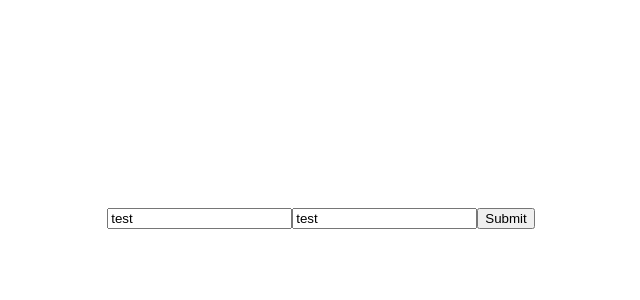
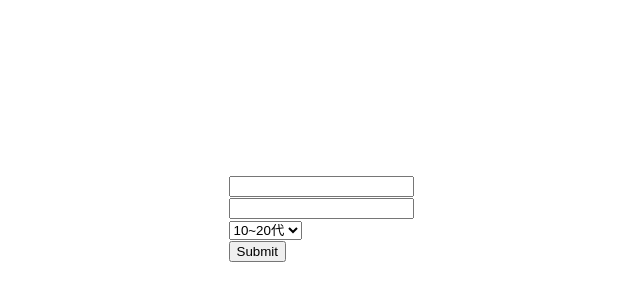
Before and after one commit to masashi49/reacthookform, a Next.js app in the folder sample-app/: page / in a window 1280 px wide. Shown: the part 182-482 px from the top of the page, without its empty margins (319-959 px from the left). Built offline with nearby package versions, Linux system fonts and the light colour scheme.

Commit message:
そう復習

```diff
--- a/sample-app/features/components/Form.tsx
+++ b/sample-app/features/components/Form.tsx
@@ -1,13 +1,10 @@
-import { FC, useState, Dispatch, SetStateAction } from 'react'
+import { FC } from 'react'
 import { useForm, SubmitHandler } from 'react-hook-form'
+import type { Inputs } from '../types'
 
 // type inputNames = {
 //   [key: string]: Dispatch<SetStateAction<string | undefined>>
 // }
-
-type Inputs = {
-  [key: string]: string // これにしないとerrorが出る
-}
 
 const Form: FC = () => {
   // const [mail, setMail] = useState<string | undefined>()
@@ -24,7 +21,6 @@ const Form: FC = () => {
   // const handleSubmit = () => {
   //   console.log(mail, pass)
   // }
-
   const {
     register,
     handleSubmit,
@@ -32,17 +28,29 @@ const Form: FC = () => {
     formState: { errors }
   } = useForm()
 
-  const onSubmit: SubmitHandler<Inputs> = (data) => console.log(data)
+  const onSubmit: SubmitHandler<Inputs> = (data) => console.log(data, errors)
 
   console.log(watch('mail'))
   console.log(watch('pass'))
 
   return (
     <form onSubmit={handleSubmit(onSubmit)}>
-      <input defaultValue='test' {...register('mail')} />
-      <input defaultValue='test' {...register('pass', { required: true })} />
-      {/* errors will return when field validation fails  */}
-      {errors.pass && <span>This field is required</span>}
+      <label htmlFor=''>
+        <input defaultValue='' {...register('mail', { required: true })} />
+      </label>
+      {errors.mail && <span>This field is mail</span>}
+      <label htmlFor=''>
+        <input defaultValue='' {...register('pass', { required: true })} />
+      </label>
+      {errors.pass && <span>This field is pass</span>}
+      <label htmlFor=''>
+        <select {...(register('age'), { required: true })}>
+          <option value='10~20代'>10~20代</option>
+          <option value='30~40代'>30~40代</option>
+          <option value='50~'>50~</option>
+        </select>
+      </label>
+      {errors.age && <span>This field is required</span>}
 
       <input type='submit' />
     </form>
--- /dev/null
+++ b/sample-app/features/types.ts
@@ -0,0 +1,3 @@
+export type Inputs = {
+  [key: string]: string // これにしないとerrorが出る
+}
--- a/sample-app/styles/globals.css
+++ b/sample-app/styles/globals.css
@@ -14,3 +14,7 @@ a {
 * {
   box-sizing: border-box;
 }
+
+label {
+  display: block;
+}
```
